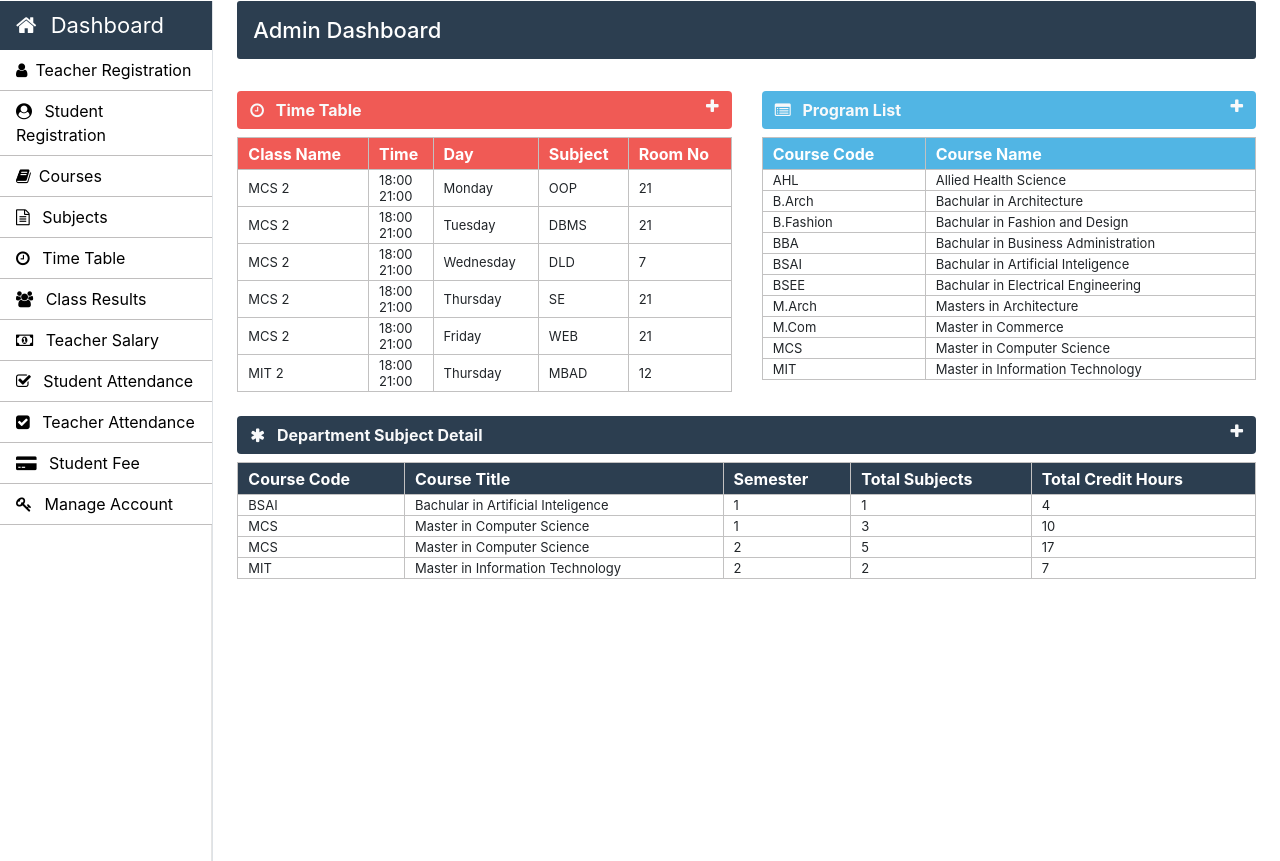
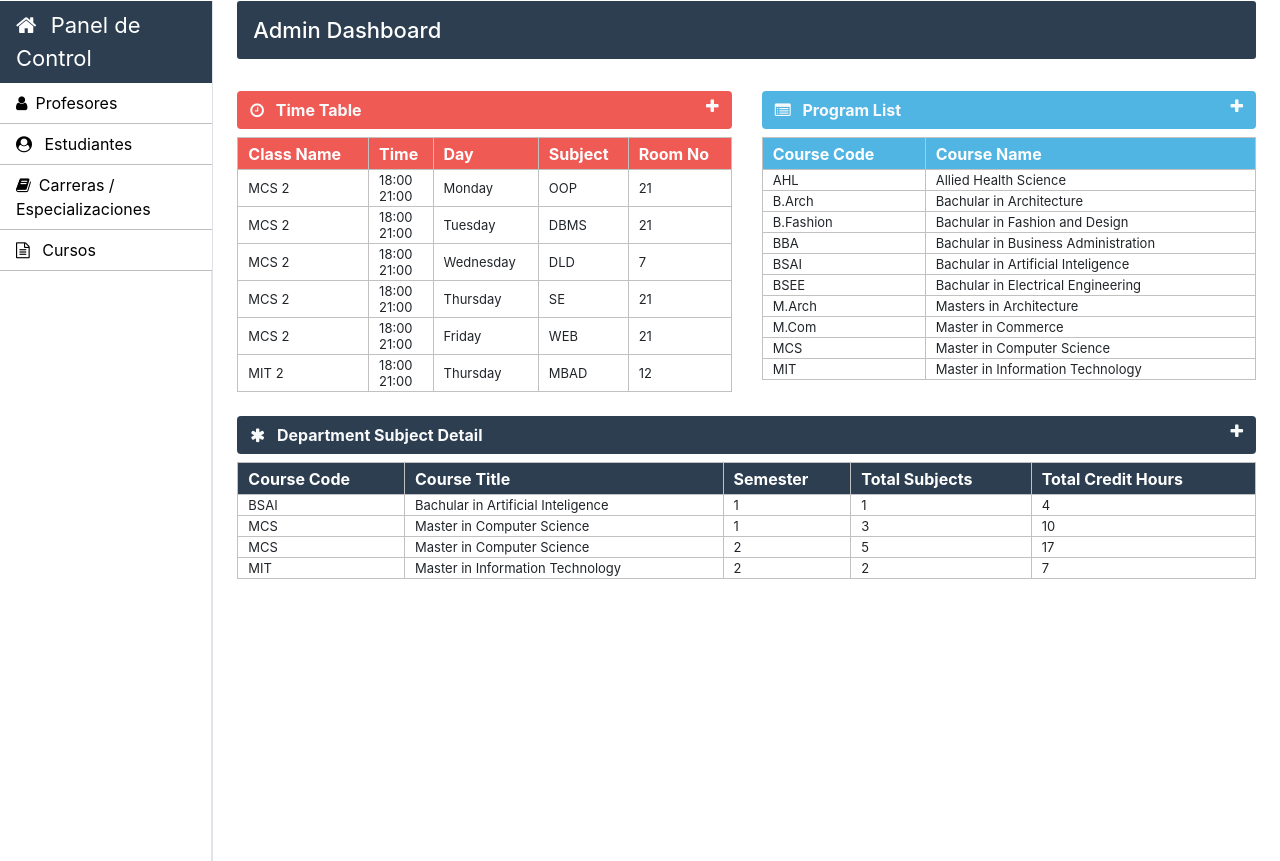
Before and after one commit to LEAV-98/IngInformacionRepo, a PHP site: page /Admin/admin-index.php in a window 1280 px wide. Shown: the part 76-937 px from the top of the page. Run offline with PHP 8.4, Linux system fonts and the light colour scheme; the visitor is signed in with stand-in values (Sample User, id 1); data comes from the database, SQL or seed files in the repository.

Commit message:
comitazo cambiando nombrecitos

```diff
--- a/Common/admin-sidebar.php
+++ b/Common/admin-sidebar.php
@@ -9,7 +9,7 @@
         <div class="nav-item">
           <a class="nav-link text-white" href="../admin/admin-index.php">
             <span class="home"></span>
-                  <i class="fa fa-home mr-2" aria-hidden="true"></i> Dashboard
+            <i class="fa fa-home mr-2" aria-hidden="true"></i> Panel de Control
           </a>
         </div>
       </div>
@@ -17,69 +17,69 @@
         <li class="nav-item">
           <a class="nav-link" href="../admin/Teacher.php">
             <span data-feather="file"></span>
-              <i class="fa fa-user mr-2" aria-hidden="true"></i>Teacher Registration
+            <i class="fa fa-user mr-2" aria-hidden="true"></i>Profesores
           </a>
         </li>
         <li class="nav-item">
           <a class="nav-link" href="../admin/Student.php">
             <span data-feather="shopping-cart"></span>
-              <i class="fa fa-user-circle mr-2" aria-hidden="true"></i> Student Registration
+            <i class="fa fa-user-circle mr-2" aria-hidden="true"></i> Estudiantes
           </a>
         </li>
         <li class="nav-item">
           <a class="nav-link" href="../admin/Courses.php">
             <span data-feather="users"></span>
-              <i class="fa fa-book mr-2" aria-hidden="true"></i>Courses
+            <i class="fa fa-book mr-2" aria-hidden="true"></i>Carreras / Especializaciones
           </a>
         </li>
         <li class="nav-item">
           <a class="nav-link" href="../admin/subjects.php">
             <span data-feather="bar-chart-2"></span>
-              <i class="fa fa-file-text-o mr-2" aria-hidden="true"></i> Subjects
+            <i class="fa fa-file-text-o mr-2" aria-hidden="true"></i> Cursos
           </a>
         </li>
-          <li class="nav-item">
+        <!-- <li class="nav-item">
           <a class="nav-link" href="../admin/time-table.php">
             <span data-feather="layers"></span>
             <i class="fa fa-clock-o mr-2" aria-hidden="true"></i> Time Table
           </a>
-		  </li>
-          <li class="nav-item">
+        </li> -->
+        <!-- <li class="nav-item">
           <a class="nav-link" href="../admin/class-result.php">
             <span data-feather="layers"></span>
             <i class="fa fa-users mr-2" aria-hidden="true"></i> Class Results
           </a>
-          </li>
-          <li class="nav-item">
+        </li> -->
+        <!-- <li class="nav-item">
           <a class="nav-link" href="../admin/teacher-salary.php">
             <span data-feather="layers"></span>
             <i class="fa fa-money mr-2" aria-hidden="true"></i> Teacher Salary
           </a>
-          </li>
-          <li class="nav-item">
+        </li> -->
+        <!-- <li class="nav-item">
           <a class="nav-link" href="../admin/student-attendance.php">
             <span data-feather="layers"></span>
             <i class="fa fa-check-square-o mr-2" aria-hidden="true"></i> Student Attendance
           </a>
-          </li>
-          <li class="nav-item">
+        </li> -->
+        <!-- <li class="nav-item">
           <a class="nav-link" href="../admin/teacher-attendance.php">
             <span data-feather="layers"></span>
             <i class="fa fa-check-square mr-2" aria-hidden="true"></i> Teacher Attendance
           </a>
-          </li>
-          <li class="nav-item">
+        </li> -->
+        <!-- <li class="nav-item">
           <a class="nav-link" href="../admin/student-fee.php">
             <span data-feather="layers"></span>
             <i class="fa fa-credit-card-alt mr-2" aria-hidden="true"></i> Student Fee
           </a>
-          </li>
-          <li class="nav-item">
+        </li> -->
+        <!-- <li class="nav-item">
           <a class="nav-link" href="../admin/manage-accounts.php">
             <span data-feather="layers"></span>
             <i class="fa fa-key mr-2" aria-hidden="true"></i> Manage Account
           </a>
-          </li>
+        </li> -->
       </ul>
     </div>
   </nav>
@@ -88,7 +88,7 @@
     const toggleBtn = document.querySelector(".show-btn");
     const sidebar = document.querySelector(".sidebar");
     // undefined
-        toggleBtn.addEventListener("click",function(){
+    toggleBtn.addEventListener("click", function() {
       sidebar.classList.toggle("show-sidebar");
     });
   </script>
```
Lines whose indentation alone changed are shown as unchanged.
